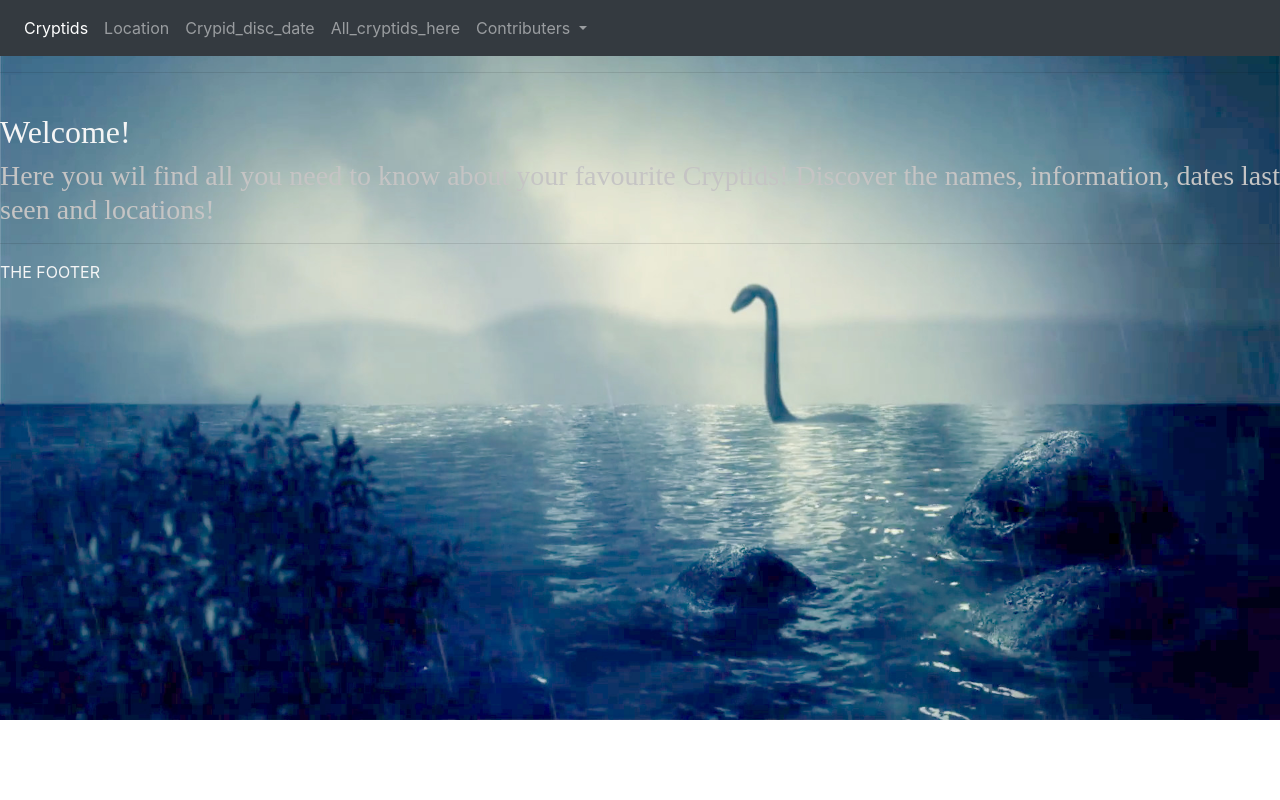
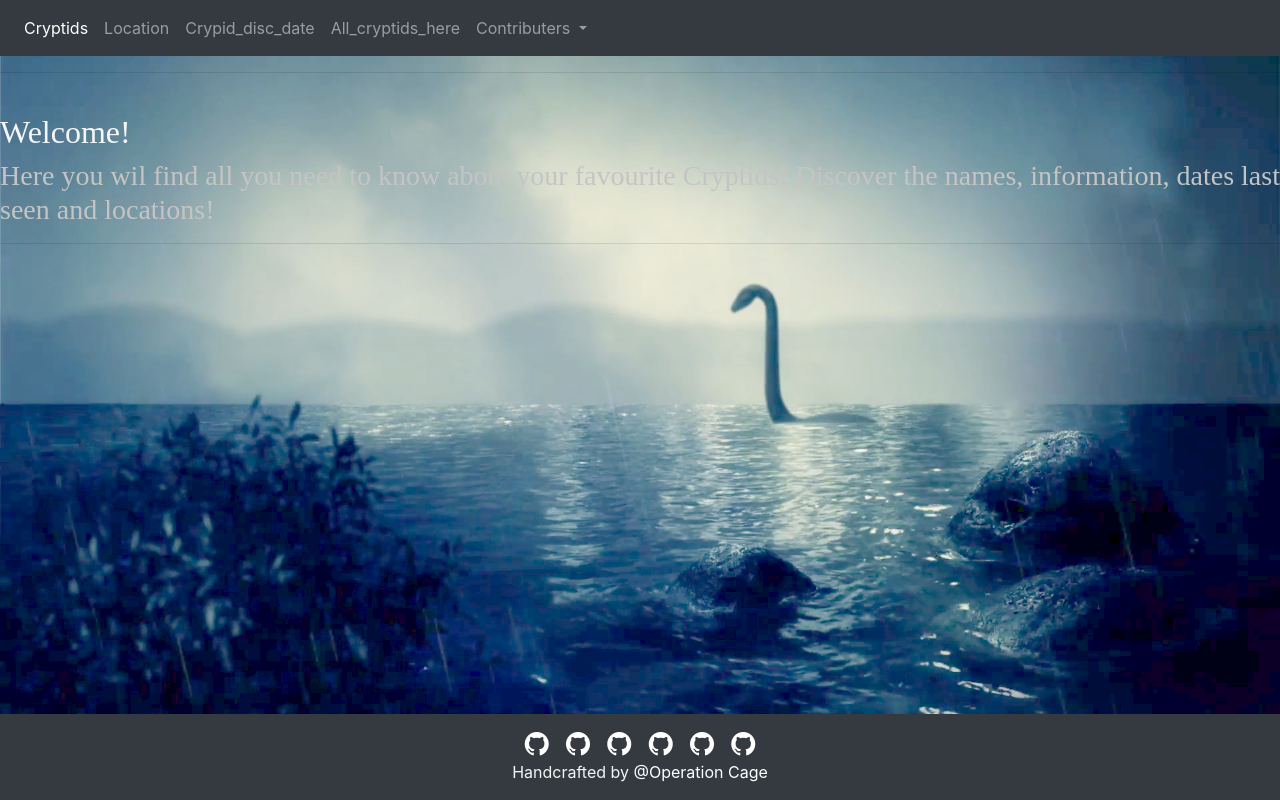
Before and after one commit to OperationCage/TheCage, a Django app: page / in a window 1280 px wide. Run offline with Django 3.2, Linux system fonts and the light colour scheme; some libraries are stand-ins or nearby versions.

Commit message:
footer content plus added styling

```diff
--- a/thecage/polls/templates/footer.html
+++ b/thecage/polls/templates/footer.html
@@ -1,11 +1,58 @@
 <!DOCTYPE html>
 <html lang="en">
+
 <head>
     <meta charset="UTF-8">
     <meta name="viewport" content="width=device-width, initial-scale=1.0">
+    <link rel="stylesheet" href="https://cdnjs.cloudflare.com/ajax/libs/font-awesome/4.7.0/css/font-awesome.min.css">
     <title></title>
 </head>
+
 <body>
-    THE FOOTER
+    <footer>
+        <div class="footerWrapper">
+            <div class="gitList">
+                <a href="https://github.com/evanmorrisdev" class="fa fa-github"></a>
+                <a href="https://github.com/phiddle" class="fa fa-github"></a>
+                <a href="https://github.com/LRWright" class="fa fa-github"></a>
+                <a href="https://github.com/jadavey91" class="fa fa-github"></a>
+                <a href="https://github.com/lisarawlings" class="fa fa-github"></a>
+                <a href="https://github.com/SteIddon" class="fa fa-github"></a>
+            </div>
+
+            <div class="authorBox">
+                <p>Handcrafted by <a href="https://github.com/OperationCage">@Operation Cage</a></p>
+            </div>
+        </div>
+    </footer>
+
+    <style>
+        footer{
+            position: absolute;
+            bottom: 0;
+            width: 100%;
+            background-color: rgb(52, 58, 64);
+        }
+        .gitList{
+            padding-top: 2vh;
+            text-align: center;
+        }
+        .gitList a{
+            color: white;
+            padding: 0 0.5%;
+            font-size: 3.5vh;
+        }
+        .gitList a:hover{
+            text-decoration: none;
+        }
+        .authorBox{
+            text-align: center;
+        }
+        .authorBox a{
+            color: white;
+        }
+    </style>
+
 </body>
+
 </html>
```
